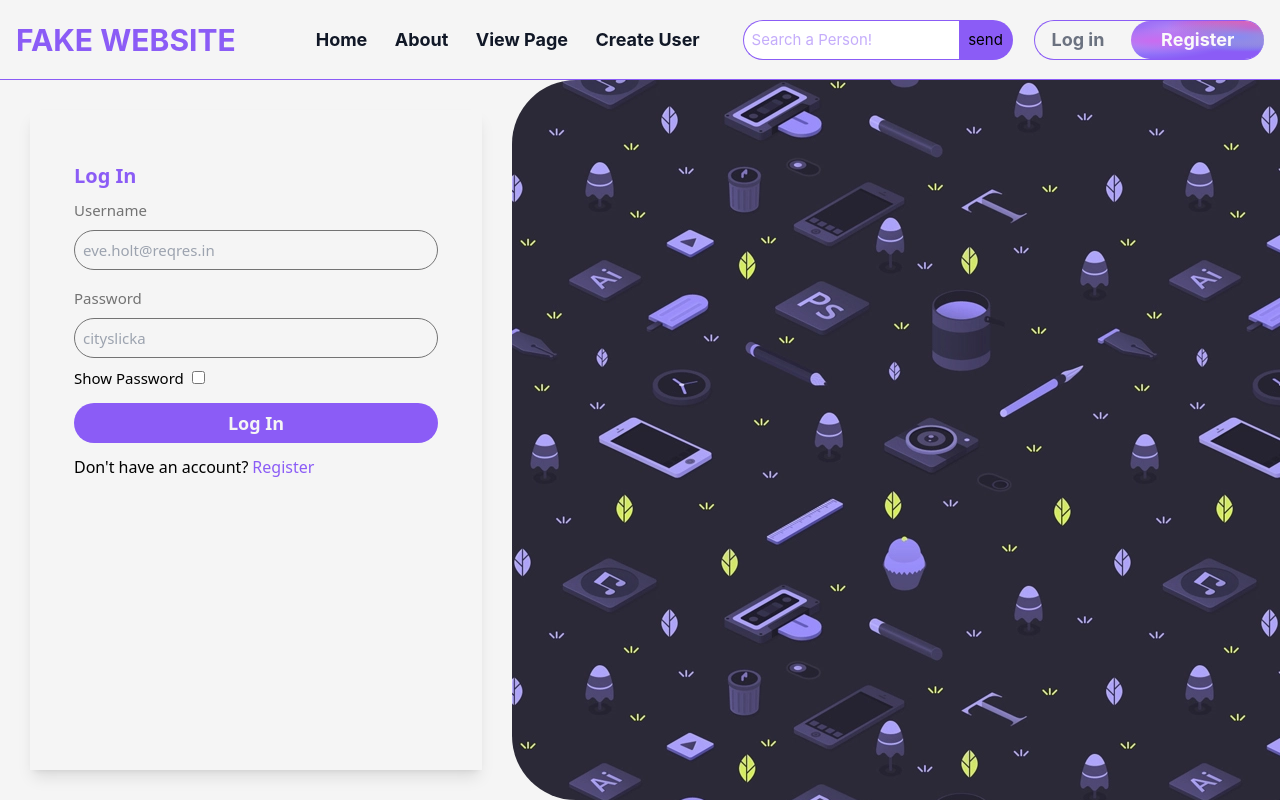
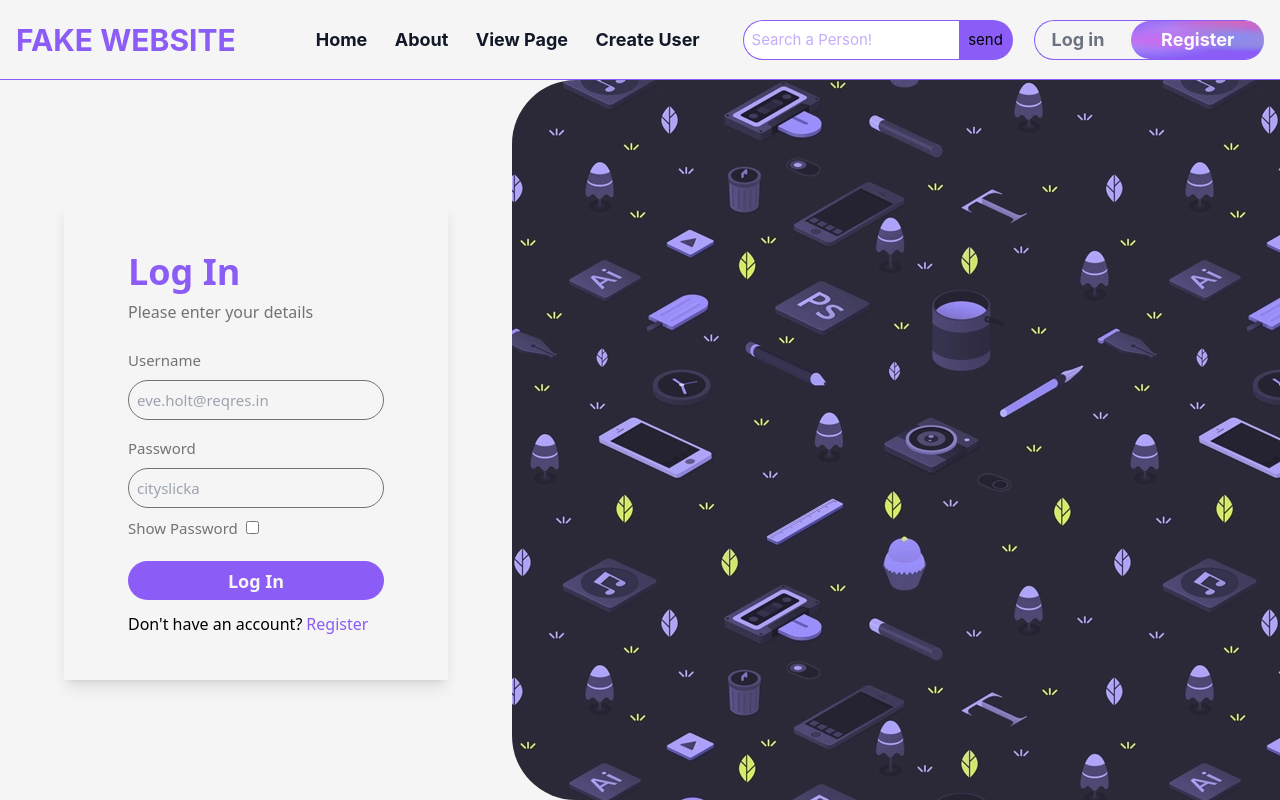
Before and after one commit to LueKely/Fake-Website, a Vue app: page /LogIn in a window 1280 px wide. Built offline with nearby package versions, Linux system fonts and the light colour scheme.

Commit message:
adjusted log in page

```diff
--- a/src/views/LogInUser.vue
+++ b/src/views/LogInUser.vue
@@ -59,12 +59,15 @@
 		<div
 			class="w-[40%] h-full bg-neutral-100 flex items-center justify-center p-[30px]"
 		>
-			<div class="w-full h-full shadow-lg flex flex-col p-11">
-				<div class="mt-2">
-					<h1 class="text-xl text-violet-500 font-sans font-bold">Log In</h1>
+			<div class="w-[30vw] h-[60vh] shadow-lg flex flex-col p-11 my-auto">
+				<div class="mt-2 mx-auto w-[20vw] mb-[2vh]">
+					<h1 class="text-4xl text-violet-500 font-sans font-bold">Log In</h1>
+					<p class="font-sans font-light text-base mt-2 text-neutral-500">
+						Please enter your details
+					</p>
 				</div>
 				<!-- username -->
-				<div class="mb-2">
+				<div class="mb-2 mx-auto">
 					<div class="my-2">
 						<h1 class="text-neutral-500 font-sans">Username</h1>
 					</div>
@@ -73,12 +76,12 @@
 						type="text"
 						v-model="userLogIn.email"
 						placeholder="eve.holt@reqres.in"
-						class="w-full h-10 rounded-full border-neutral-500 border-[1px] focus:outline-none bg-neutral-100 placeholder:font-sans pl-2"
+						class="w-[20vw] h-10 rounded-full border-neutral-500 border-[1px] focus:outline-none bg-neutral-100 placeholder:font-sans pl-2"
 					/>
 				</div>
 
 				<!-- password -->
-				<div class="mb-2">
+				<div class="mb-2 mx-auto">
 					<div class="my-2">
 						<h1 class="text-neutral-500 font-sans">Password</h1>
 					</div>
@@ -86,22 +89,24 @@
 						:type="passType"
 						v-model="userLogIn.password"
 						placeholder="cityslicka"
-						class="w-full h-10 rounded-full border-neutral-500 border-[1px] focus:outline-none bg-neutral-100 placeholder:font-sans pl-2"
+						class="w-[20vw] h-10 rounded-full border-neutral-500 border-[1px] focus:outline-none bg-neutral-100 placeholder:font-sans pl-2"
 					/>
+					<div class="mt-2">
+						<label for="showPass" class="mr-2 font-sans text-neutral-500"
+							>Show Password</label
+						>
+						<input type="checkbox" id="showPass" v-model="showPass" />
+					</div>
 				</div>
 				<!-- show password -->
-				<div>
-					<label for="showPass" class="mr-2 font-sans">Show Password</label>
-					<input type="checkbox" id="showPass" v-model="showPass" />
-				</div>
 
 				<button
 					@click="userLogInReq"
-					class="h-10 w-full my-3 text-neutral-100 bg-violet-500 rounded-full font-bold font-sans text-lg hover:bg-neutral-100 hover:border-[1px] hover:border-violet-500 hover:text-violet-500 transition-all ease-in-out"
+					class="mx-auto h-10 w-[20vw] my-3 text-neutral-100 bg-violet-500 rounded-full font-bold font-sans text-lg hover:bg-neutral-100 hover:border-[1px] hover:border-violet-500 hover:text-violet-500 transition-all ease-in-out"
 				>
 					Log In
 				</button>
-				<div class="flex">
+				<div class="w-[20vw] mx-auto flex">
 					<p class="font-sans font-light text-base">Don't have an account?</p>
 					<router-link
 						class="font-sans font-light text-base text-violet-500 hover:font-bold transition-all ease-in-out ml-1"
@@ -111,7 +116,10 @@
 					>
 				</div>
 
-				<div class="w-fit h-fit" v-if="logInStore.logInStatus == true">
+				<div
+					class="w-[20vw] mx-auto h-fit"
+					v-if="logInStore.logInStatus == true"
+				>
 					<LogOut></LogOut>
 				</div>
 				<!-- <p>tite {{ currentRouteQuery }}</p> -->
```
